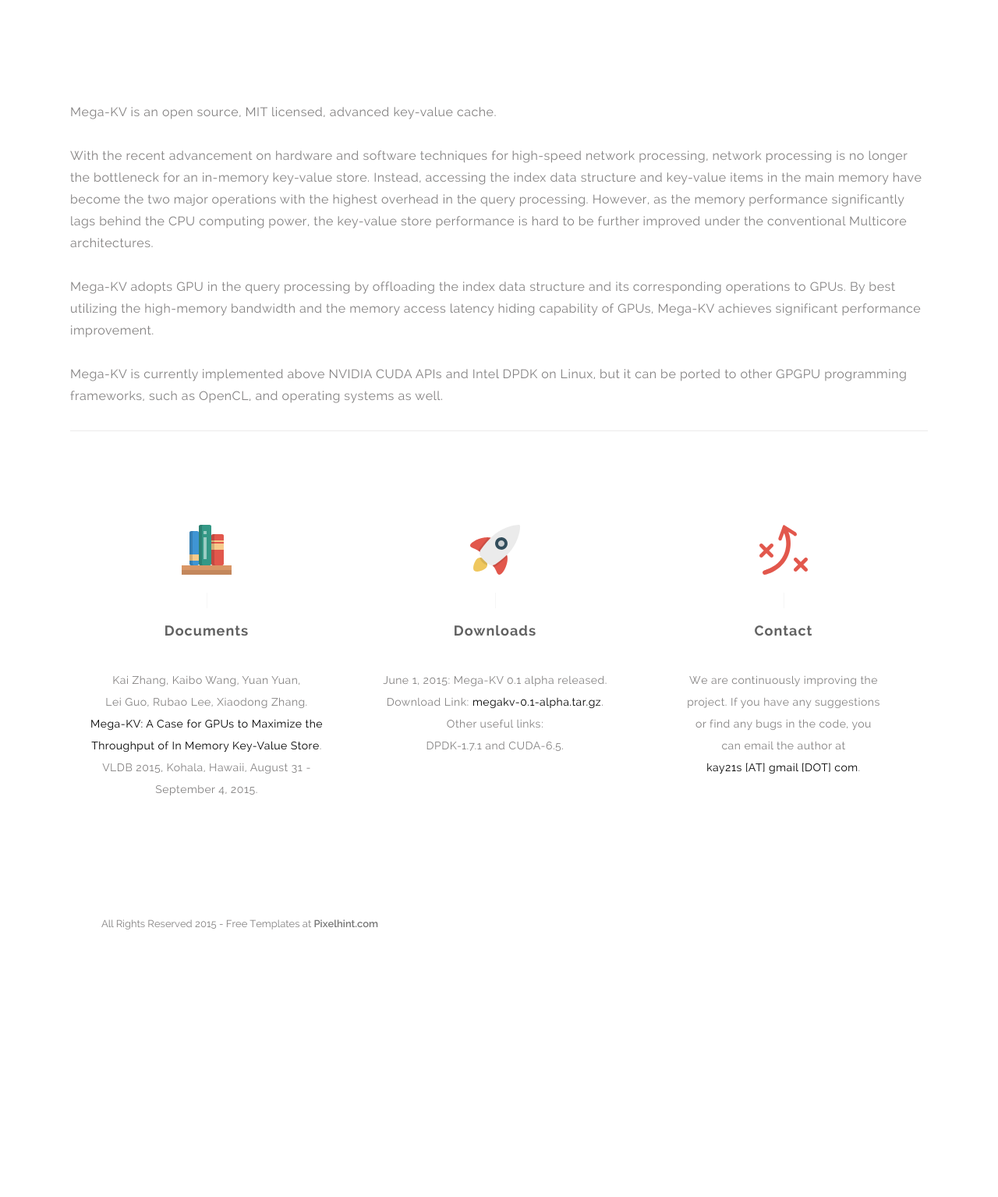
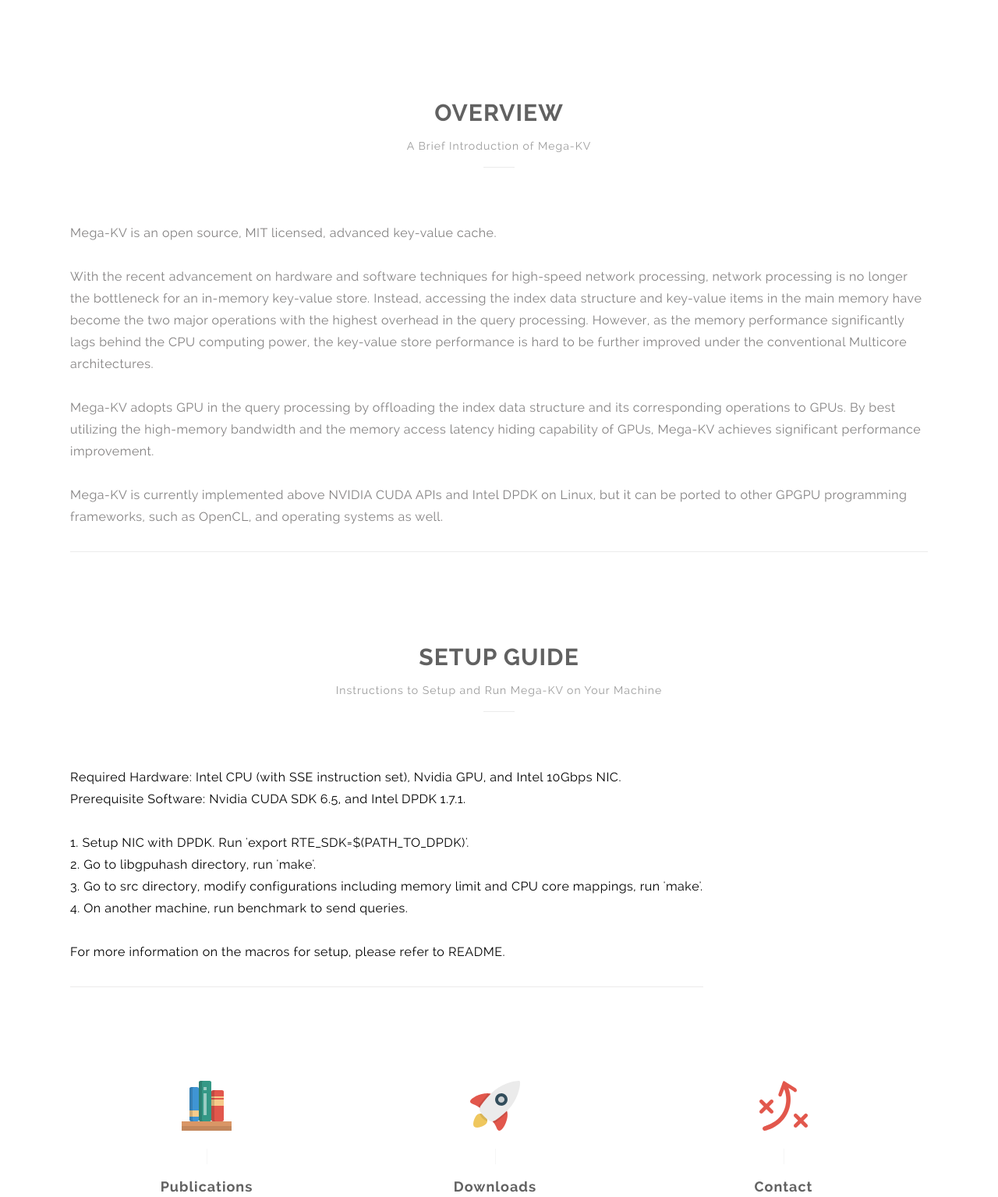
Before and after one commit to pzrq/megakv, a plain HTML site: page index.html in a window 1280 px wide. Shown: the part 660-2195 px from the top of the page at 78% size. Before the commit the page ends 1886 px from the top, so only its background shows below. Drawn offline with Linux system fonts and the light colour scheme; a script that the page names is missing.

Commit message:
update setup

```diff
--- a/index.html
+++ b/index.html
@@ -28,7 +28,9 @@
 		<header class="wrapper light">
 			<nav>
 				<ul>
-					<li><a href="#documents">Documents</a></li>
+					<li><a href="#overview">Overview</a></li>
+					<li><a href="#setup">Setup</a></li>
+					<li><a href="#documents">Publications</a></li>
 					<li><a href="#downloads">Downloads</a></li>
 					<li><a href="#contact">Contact</a></li>
 				</ul>
@@ -46,6 +48,11 @@
 
 
 	<section class="testimonials wrapper">
+		<div class="title animated wow fadeIn">
+			<h2><a name="overview"></a>Overview</h2>
+			<h3>A Brief Introduction of Mega-KV</h3>
+			<hr class="separator"/>
+		</div>
 		<ul class="clearfix">
 			<li class="animated wow fadeInDown">
 			<p><a><font color="838181">Mega-KV is an open source, MIT licensed, advanced key-value cache. <br>
@@ -72,12 +79,41 @@
 		</ul>
 	</section><!--  End testimonials  -->
 
+	<section class="testimonials wrapper">
+		<div class="title animated wow fadeIn">
+			<h2><a name="setup"></a>Setup Guide</h2>
+			<h3>Instructions to Setup and Run Mega-KV on Your Machine</h3>
+			<hr class="separator"/>
+		</div>
+		<ul class="clearfix">
+			<li class="animated wow fadeInDown">
+			<p> Required Hardware: Intel CPU (with SSE instruction set), Nvidia GPU, and Intel 10Gbps NIC.
+			<br> Prerequisite Software: Nvidia CUDA SDK 6.5, and Intel DPDK 1.7.1.
+			<br>
+			<br>
+			1. Setup NIC with DPDK. Run 'export RTE_SDK=$(PATH_TO_DPDK)'.
+			<br>
+			2. Go to libgpuhash directory, run 'make'.
+			<br>
+			3. Go to src directory, modify configurations including memory limit and CPU core mappings, run 'make'.
+			<br>
+			4. On another machine, run benchmark to send queries.
+			<br>
+			<br>
+			For more information on the macros for setup, please refer to README.
+			</p>
+
+
+			</li>
+		</ul>
+	</section><!--  End testimonials  -->
+
 	<section class="services wrapper">
 		<ul class="clearfix">
 			<li class="animated wow fadeInDown">
 				<img class="icon" src="img/icon1.png" alt=""/>
 				<span class="separator"></span>
-				<h2><a name="documents"></a>Documents</h2>
+				<h2><a name="documents"></a>Publications</h2>
 				<p>
 				Kai Zhang, Kaibo Wang, Yuan Yuan,<br> Lei Guo, Rubao Lee, Xiaodong Zhang.
 				<br>
@@ -121,6 +157,9 @@
 		<br>
 		<br>
 		<br>
+		<br>
+		<br>
+		<br>
 	</section><!--  End services  -->
 
 
```
